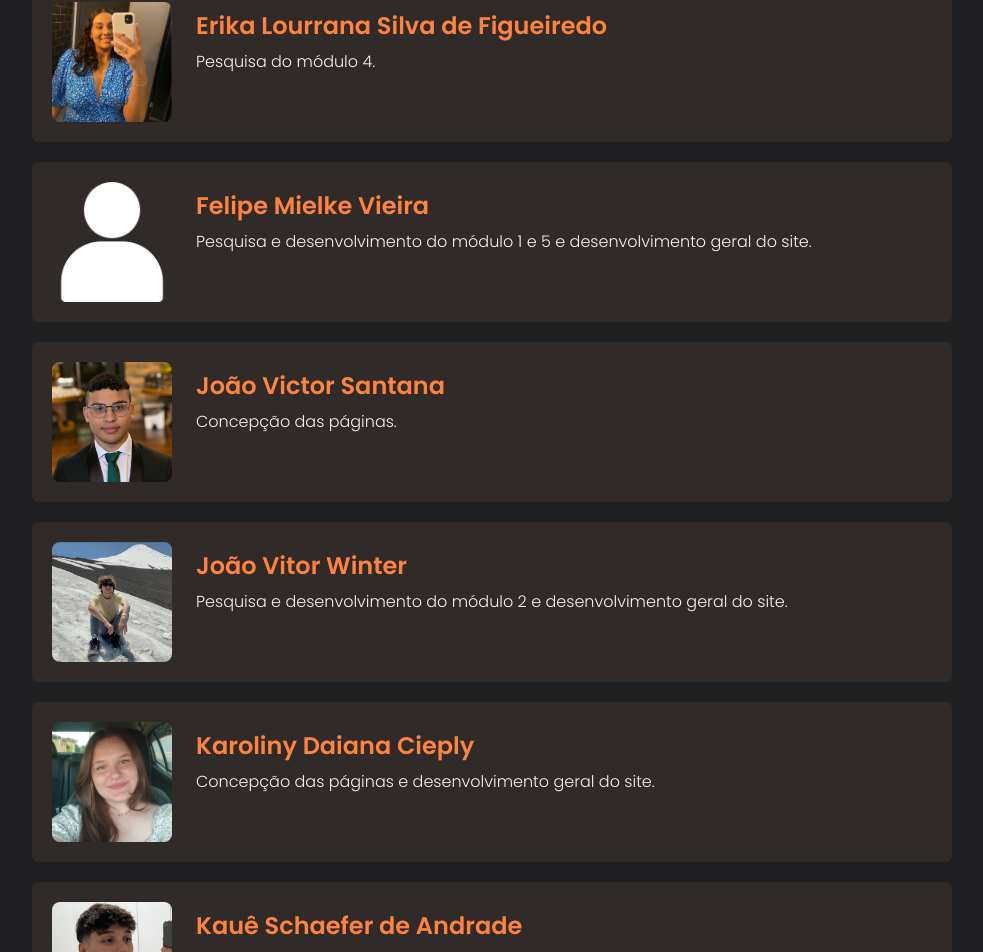
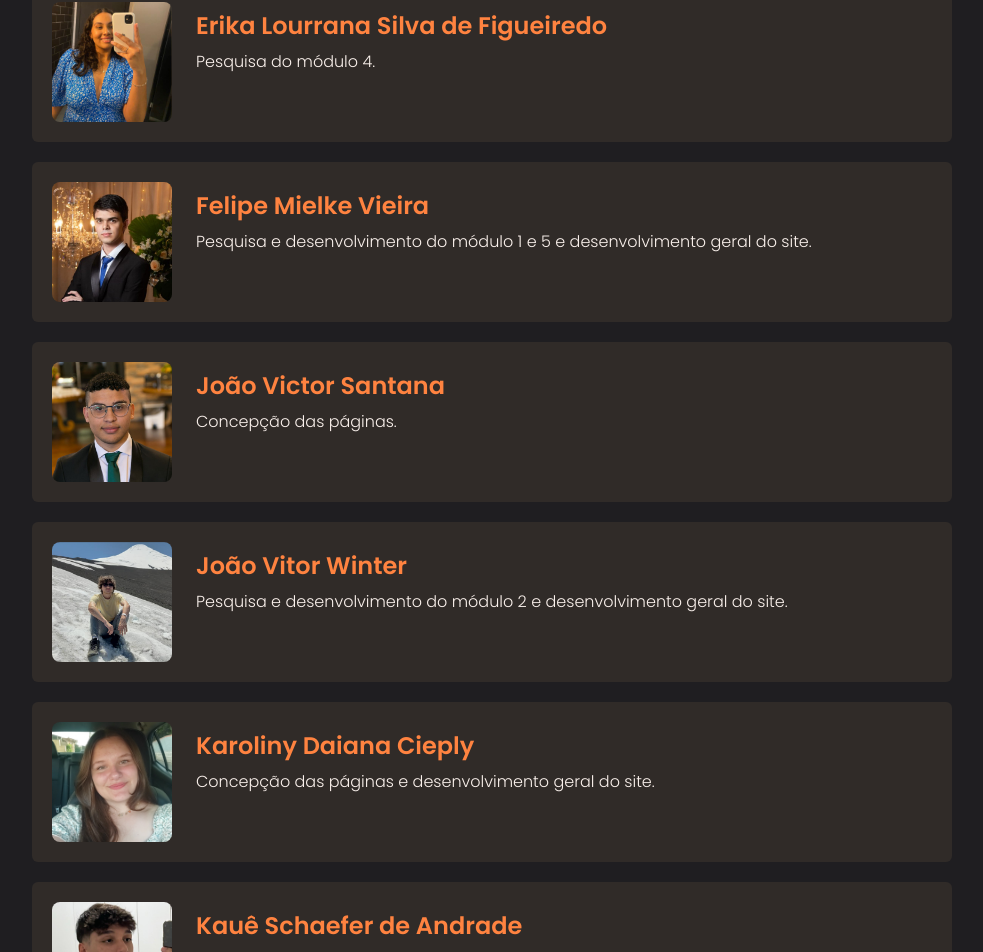
Before and after one commit to kauesandrade/BugHunters, a Next.js app: page /sobre in a window 1280 px wide. Shown: the part 1418-2370 px from the top of the page, without its empty margins (148-1131 px from the left). Built offline with nearby package versions, Linux system fonts and the light colour scheme.

Commit message:
Add foto felipe

```diff
--- a/src/app/sobre/page.tsx
+++ b/src/app/sobre/page.tsx
@@ -47,7 +47,7 @@ const Sobre = () => {
                 </div>
 
                 <div className="bg-[#302B28] rounded-md p-5 flex flex-row gap-6">
-                    <img className="size-30 rounded-lg invert" src="/user.png" alt="Felipe Mielke Vieira" />
+                    <img className="size-30 rounded-lg" src="/felipe.jpeg" alt="Felipe Mielke Vieira" />
                     <div className="flex flex-col">
                         <p className="mt-2 text-2xl font-semibold text-orange">Felipe Mielke Vieira</p>
                         <p className="mt-2 font-light">Pesquisa e desenvolvimento do módulo 1 e 5 e desenvolvimento geral do site.</p>
```
Also changed, not shown: public/felipe.jpeg (added).
